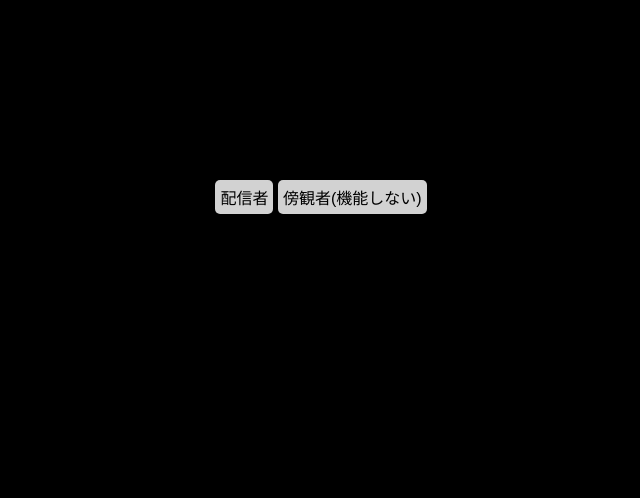
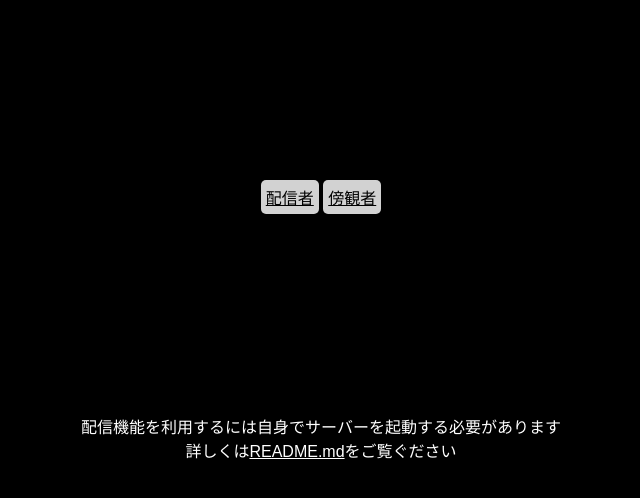
Before and after one commit to 23201IshiiKanata/ultimate-grades-calc, a website: page index.html in a window 1280 px wide. Shown: the part 66-564 px from the top of the page, without its empty margins (319-959 px from the left). Drawn offline with nearby package versions, Linux system fonts and the light colour scheme; some packages are replaced by stand-ins of ours; a web font is replaced by a local one.

Commit message:
index.html

```diff
--- a/index.html
+++ b/index.html
@@ -17,7 +17,13 @@
       <h1>貴方は何方側の立場ですか</h1>
       <div style="padding: 100px;"></div>
       <button id="start" class="host" style="background-color: rgb(210, 210, 210);"><a href="public/host">配信者</a></button>
-      <button class="viewer" style="background-color: rgb(210, 210, 210);"><a href="public/stream">傍観者(機能しない)</a></button>
+      <button class="viewer" style="background-color: rgb(210, 210, 210);"><a href="public/stream">傍観者</a></button>
+      <div style="padding: 100px;"></div>
+      <p>
+        配信機能を利用するには自身でサーバーを起動する必要があります
+        <br>
+        詳しくは<a href="https://github.com/23201IshiiKanata/ultimate-grades-calc/blob/main/README.md" target="_blank">README.md</a>をご覧ぐださい
+      </p>
     </div>
   </div>
 </body>
--- a/public/css/main.css
+++ b/public/css/main.css
@@ -44,7 +44,6 @@ body input[type="number"] {
 }
 
 a {
-  text-decoration: none;
   color: white;
   transition: .3s;
 }
```
